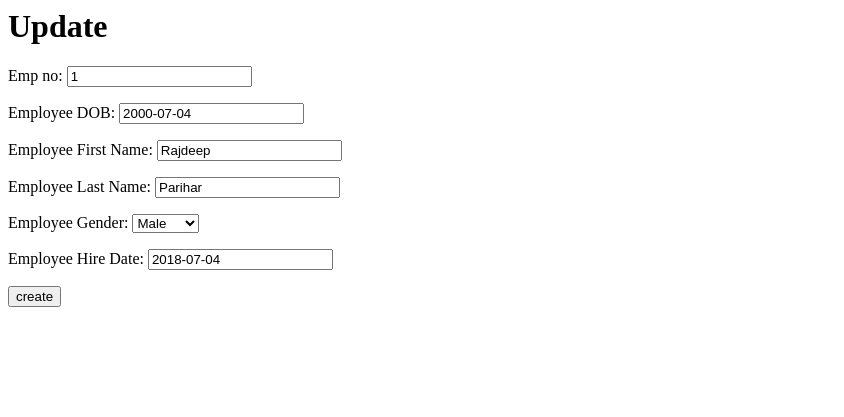
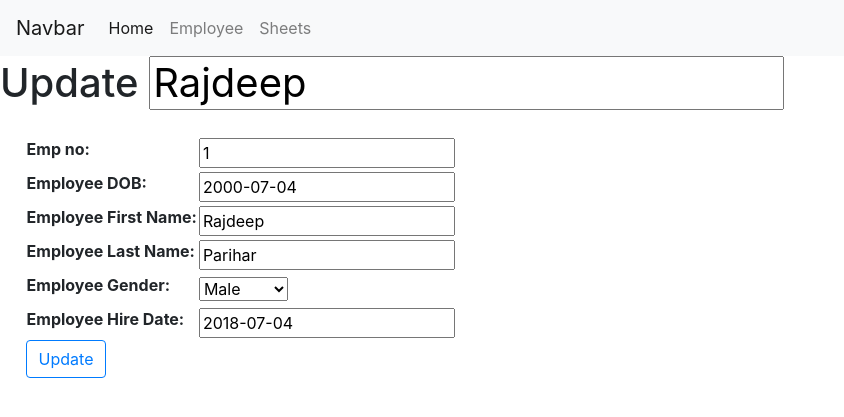
Before and after one commit to 26-saurabhmaheshwari/SESS, a Django app: page /employee/1/edit/ in a window 1280 px wide. Shown: the top 417 px of the page, without its empty margins (0-844 px from the left). Run offline with Django 3.2, Linux system fonts and the light colour scheme; data comes from the database, SQL or seed files in the repository; both versions use the stored data as it was after the commit; parts of the project's set-up code (start-up, migrations or seed data) failed here and were passed over; some libraries are stand-ins or nearby versions.

Commit message:
created new branch ems

```diff
--- a/sess_dev/ems/templates/ems/create-view.html
+++ b/sess_dev/ems/templates/ems/create-view.html
@@ -13,7 +13,10 @@
 
 <form action="." method="POST">
         {% csrf_token %}
-    {{ form.as_p }}
+        <table class="">
+             {{ form.as_table }}
+        </table>
+
 
 
     <button type="submit"  value="Create"  class="btn btn-outline-primary">Create New</button></a>
--- a/sess_dev/ems/templates/ems/update-view.html
+++ b/sess_dev/ems/templates/ems/update-view.html
@@ -1,10 +1,21 @@
-<h1>Update {{object.first_name}}</h1>
-{{ form.instance.title }}
+<!DOCTYPE html>
+<html>
+<head>
+
+        <link rel="stylesheet" href="https://maxcdn.bootstrapcdn.com/bootstrap/4.1.0/css/bootstrap.min.css">
+</head>
+<body>
+    <nav class="navbar navbar-expand-lg navbar-light bg-light"><a class="navbar-brand" href="#">Navbar</a> <div class="collapse navbar-collapse" > <div class="navbar-nav"><a class="nav-item nav-link active" href="#">Home <span class="sr-only">(current)</span></a><a class="nav-item nav-link " href="/employee/">Employee <span class="sr-only">(current)</span></a> <a class="nav-item nav-link "href="/timesheets/">Sheets <span class="sr-only">(current)</span></a></div></div></nav>
+
+<h1>Update {{form.first_name}}</h1>
+<div class="row" style="margin:2%">
+
 
 <form action="." method="POST">
         {% csrf_token %}
-    {{ form.as_p }}
+        <table class="">
+                {{ form.as_table }}
+           </table>
 
-    <input type="submit" value="create">
-
+    <button type="submit"  value="Update"  class="btn btn-outline-primary">Update</button></a>
 </form>
```
Also changed, not shown: sess_dev/db.sqlite3.
